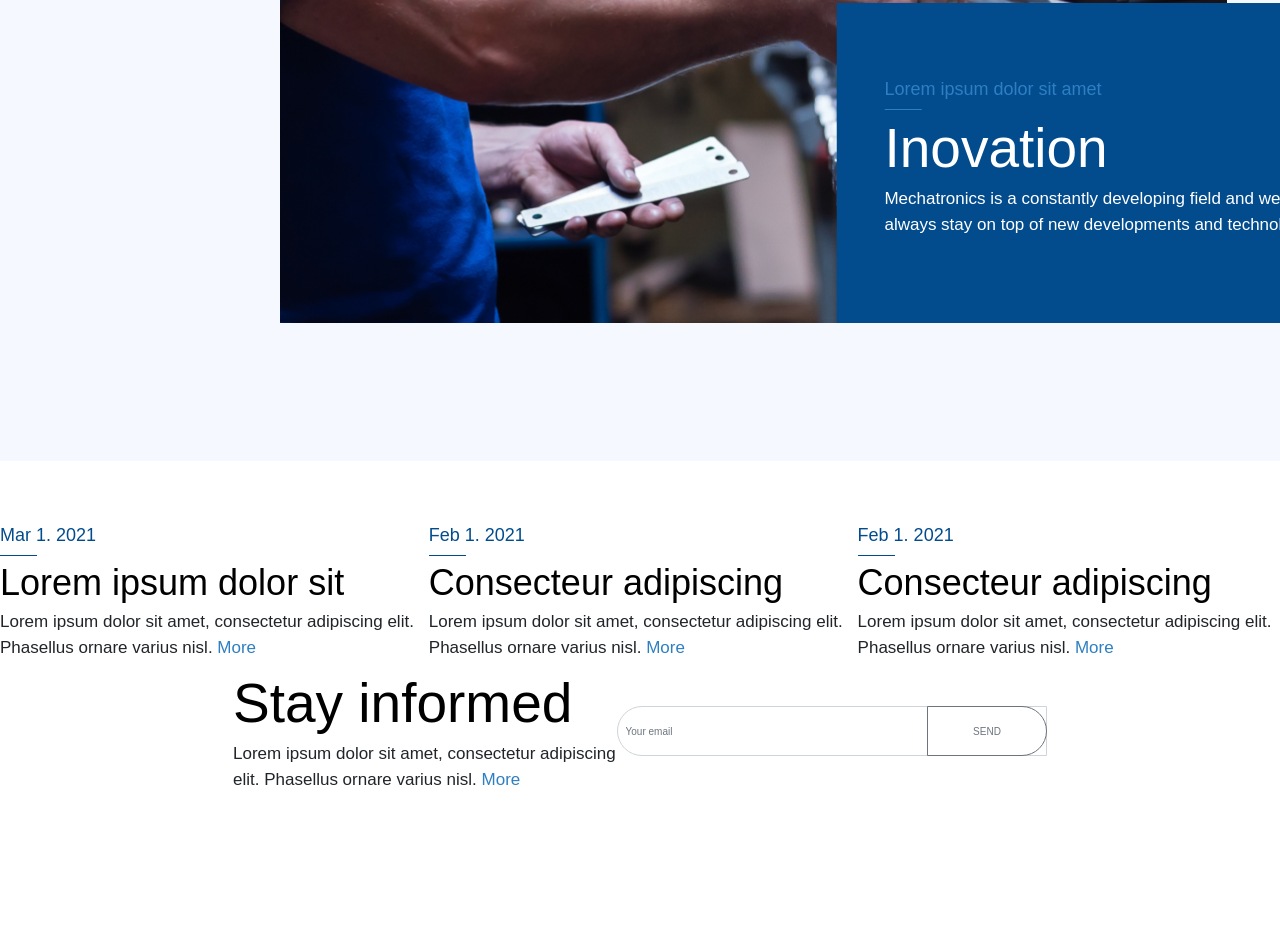
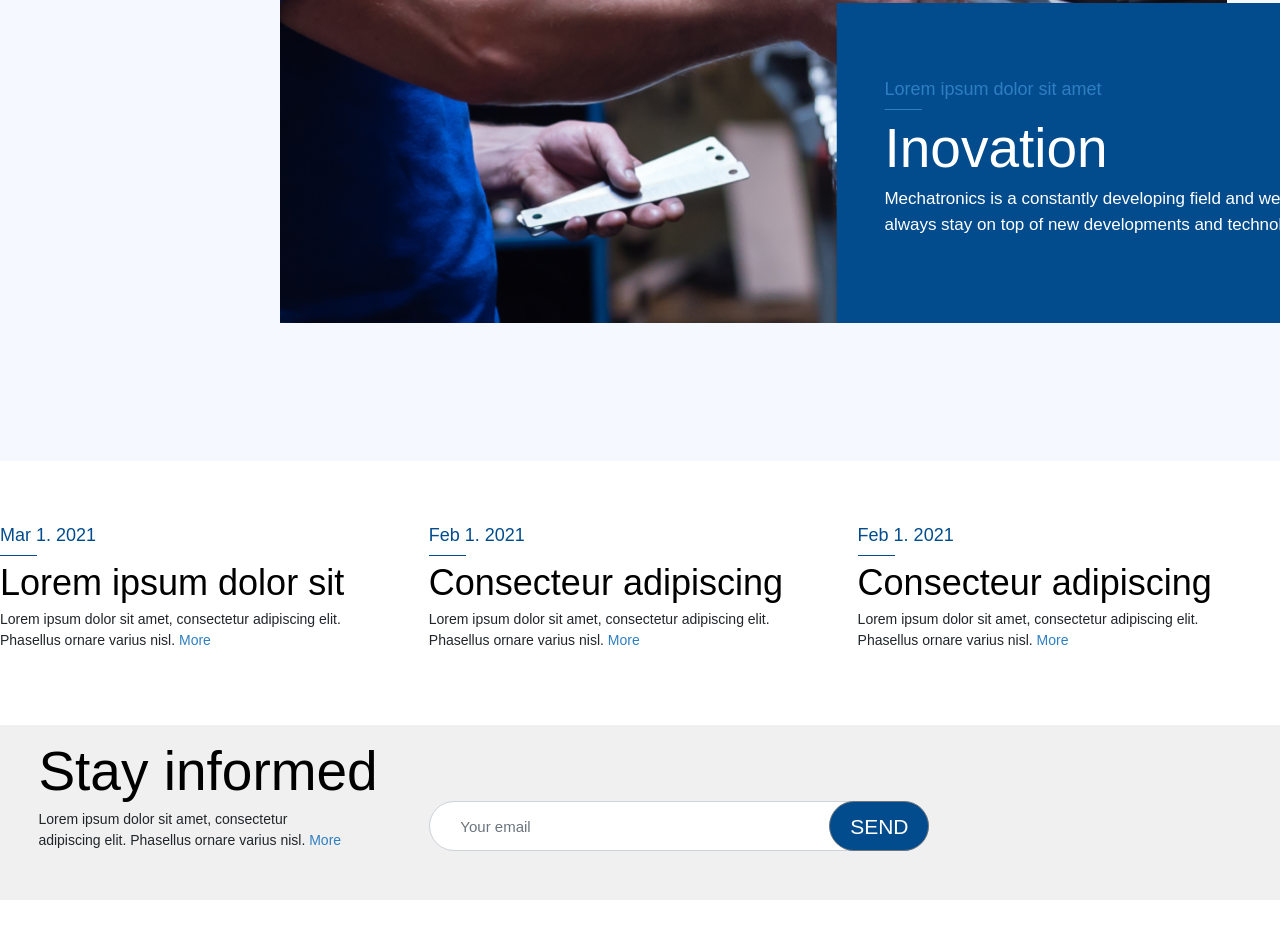
Before and after one commit to Blagoja95/iskra-demo, a website built with Parcel: page index.html in a window 1280 px wide. Shown: the part 4058-4996 px from the top of the page. Before the commit the page ends 4924 px from the top, so only its background shows below. Built offline with nearby package versions, Linux system fonts and the light colour scheme.

Commit message:
info section

```diff
--- a/src/sass/_colors.scss
+++ b/src/sass/_colors.scss
@@ -4,7 +4,9 @@ $pale-blue: hsl(220, 100%, 98%);
 
 $black: hsla(0, 0%, 0%, 1);
 $white: hsla(0, 0%, 100%, 1);
+
 $grey: hsl(0, 0%, 94%);
+$dark-grey: hsl(203, 11%, 32%);
 // Gradient
 $blue1: rgba(0, 79, 143, 0.75);
 $blue2: hsla(210, 100%, 27%, 1);
--- a/src/sass/_infoModule.scss
+++ b/src/sass/_infoModule.scss
@@ -6,6 +6,7 @@
   @extend %flexbox;
   justify-content: space-between;
   width: 100%;
+  padding-bottom: 5%;
 }
 
 .news {
@@ -29,12 +30,22 @@
 }
 
 .newsletter {
-  @extend %flexbox;
+  padding: 1% 3% 3% 3%;
+  background-color: $grey;
+
+  display: flex;
+  align-items: flex-end;
+  justify-content: flex-start;
+  gap: 3rem;
 }
 
 .newsletter__paragraph,
 .news__paragraph {
-  font-size: 1.7rem;
+  font-size: 1.4rem;
+}
+
+.newsletter__paragraph {
+  width: 86%;
 }
 
 .newsletter__inner {
@@ -42,18 +53,25 @@
 }
 .newsletter__form {
   position: relative;
-  width: 43rem;
+  width: 50rem;
   border-radius: 10rem;
 }
 
 .newsletter__input {
   height: 5rem !important;
-  border-radius: 10rem;
+  border-radius: inherit !important;
+  color: $dark-grey;
+  font-size: 1.5rem;
+  padding-left: 3rem;
 }
+
 .newsletter__btn {
   position: absolute !important;
-  width: 12rem;
+  width: 10rem;
   height: 5rem;
   right: 0;
-  border-radius: 10rem;
+  border-radius: inherit !important;
+  font-size: 2.1rem;
+  color: $white;
+  background-color: $dark-blue;
 }
```
Also changed, not shown: src/css/main.css, 1 other file.
